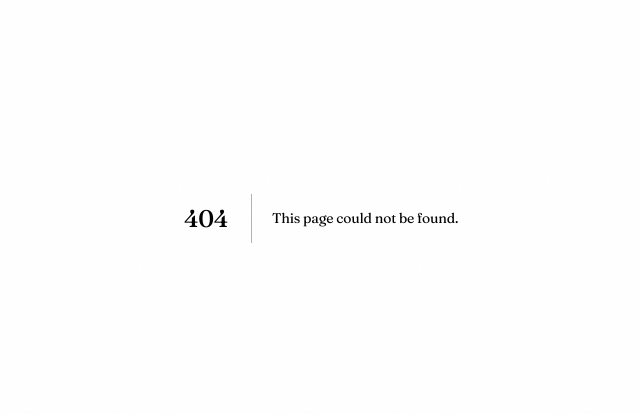
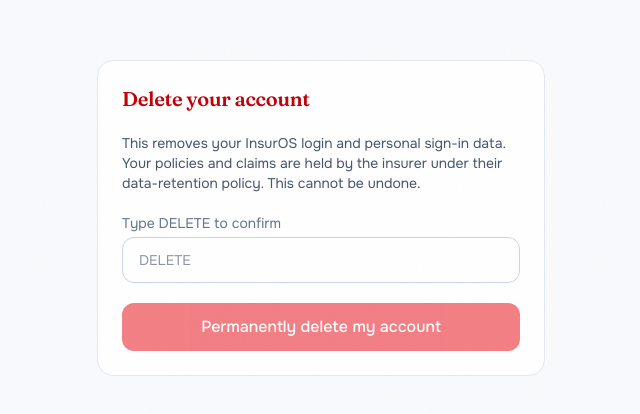
Before and after one commit to Bucrepinfo-lab/InsurOS, a Next.js app in the folder apps/admin/: page /account/delete in a window 1280 px wide. Before the commit this address had no page. Shown: the part 182-596 px from the top of the page, without its empty margins (319-959 px from the left). Built offline with nearby package versions, Linux system fonts and the light colour scheme; a web font is replaced by a local one.

Commit message:
InsurOS: in-app account deletion (/account/delete) — signs out the Supabase login; insurer records retained. Play User Data policy; URL for Data-safety.

```diff
--- /dev/null
+++ b/apps/admin/src/app/account/delete/page.tsx
@@ -0,0 +1,52 @@
+"use client";
+
+import { useState } from "react";
+import { useRouter } from "next/navigation";
+import { deleteMyAccount } from "@/lib/delete-account";
+
+/**
+ * In-app account deletion (Google Play User Data policy). At /account/delete — use
+ * this URL for the Play Data-safety "account deletion" link.
+ */
+export default function DeleteAccountPage() {
+  const router = useRouter();
+  const [confirm, setConfirm] = useState("");
+  const [loading, setLoading] = useState(false);
+
+  async function onDelete() {
+    setLoading(true);
+    await deleteMyAccount();
+    router.replace("/sign-in?status=deleted");
+    router.refresh();
+  }
+
+  return (
+    <main className="grid min-h-screen place-items-center bg-slate-50 px-4">
+      <div className="w-full max-w-md space-y-5 rounded-2xl border border-slate-200 bg-white p-6">
+        <h1 className="text-xl font-semibold text-red-700">Delete your account</h1>
+        <p className="text-sm text-slate-600">
+          This removes your InsurOS login and personal sign-in data. Your policies and
+          claims are held by the insurer under their data-retention policy. This
+          cannot be undone.
+        </p>
+        <label className="block text-sm">
+          <span className="mb-1 block text-slate-500">Type DELETE to confirm</span>
+          <input
+            value={confirm}
+            onChange={(event) => setConfirm(event.target.value)}
+            placeholder="DELETE"
+            className="w-full rounded-xl border border-slate-300 px-4 py-3 outline-none focus:border-red-600"
+          />
+        </label>
+        <button
+          type="button"
+          disabled={loading || confirm !== "DELETE"}
+          onClick={onDelete}
+          className="w-full rounded-xl bg-red-600 px-4 py-3 font-medium text-white transition hover:bg-red-700 disabled:opacity-50"
+        >
+          {loading ? "Deleting…" : "Permanently delete my account"}
+        </button>
+      </div>
+    </main>
+  );
+}
--- /dev/null
+++ b/apps/admin/src/lib/delete-account.ts
@@ -0,0 +1,16 @@
+"use server";
+
+import { createSupabaseServerClient } from "@/lib/supabase/server";
+
+/**
+ * Google Play requires an in-app + web account-deletion path. InsurOS is currently
+ * mock-backed, so a policyholder's *account* is their Supabase login (and device
+ * trust) — this removes it. Policies and claims are the insurer's records, retained
+ * under the insurer's data-retention policy. When PostgreSQL lands, also erase the
+ * policyholder's personal profile row here.
+ */
+export async function deleteMyAccount(): Promise<{ ok: boolean }> {
+  const supabase = await createSupabaseServerClient();
+  await supabase.auth.signOut();
+  return { ok: true };
+}
```
